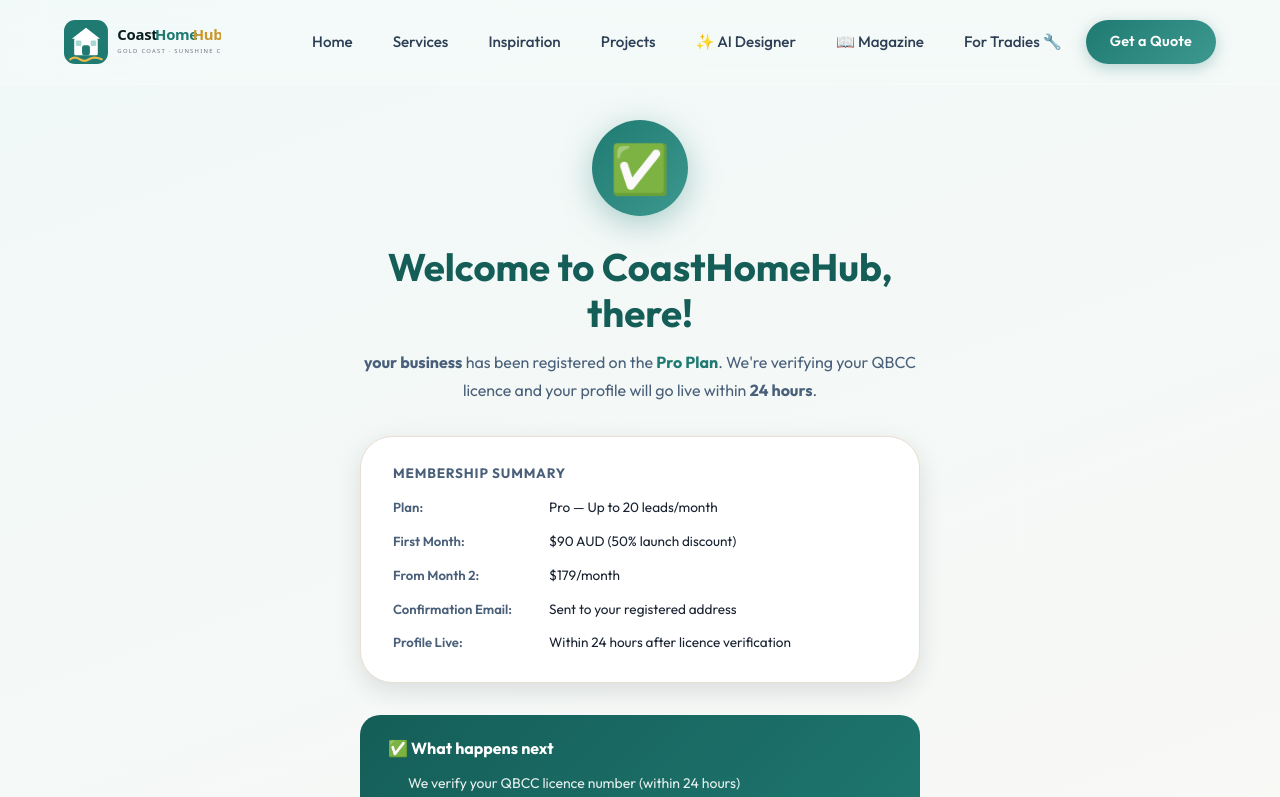
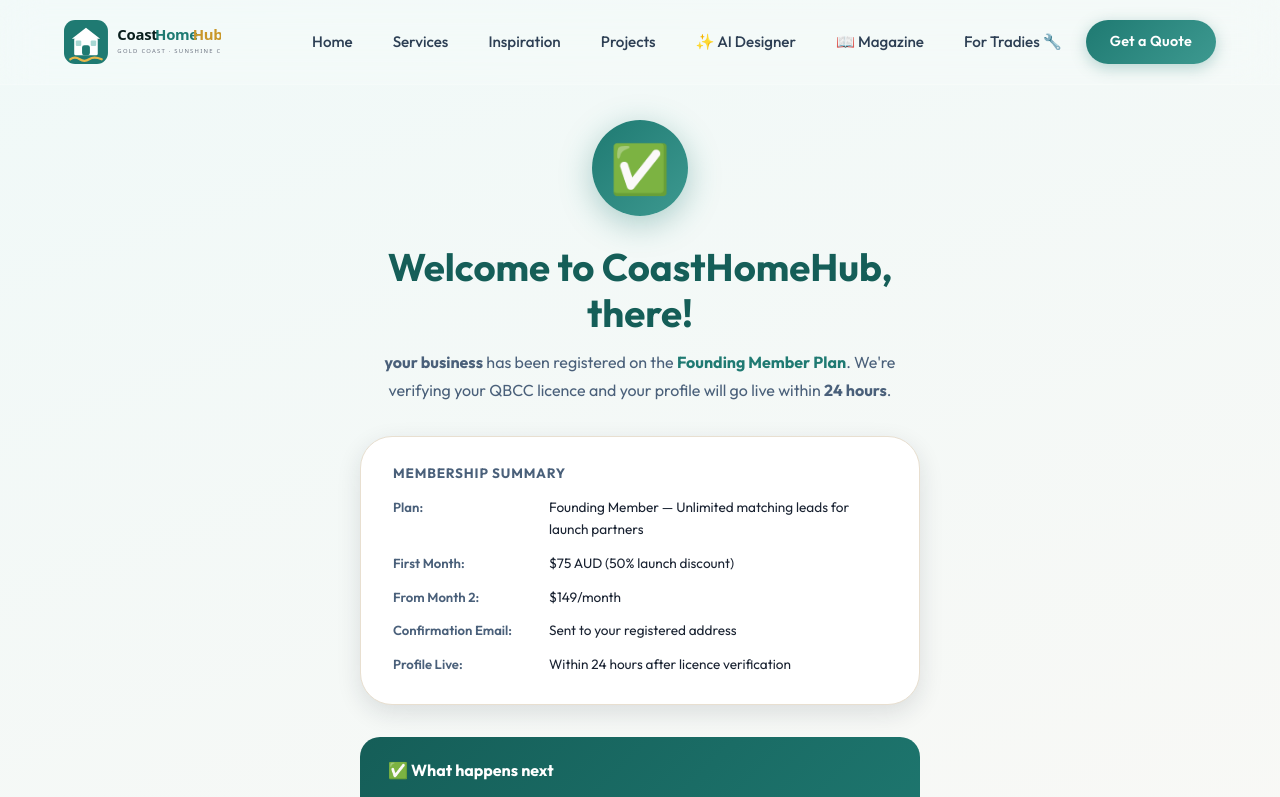
Before and after one commit to eijconstruction0316-cmd/coasthomehub, a Next.js app: page /tradies/register/success in a window 1280 px wide. Shown: the top 797 px of the page. Built offline with nearby package versions, Linux system fonts and the light colour scheme.

Commit message:
fix: Align pricing plans on the tradie registration success page with founding member plan

```diff
--- a/src/app/tradies/register/success/page.tsx
+++ b/src/app/tradies/register/success/page.tsx
@@ -1,10 +1,14 @@
 import Link from "next/link";
 
 const planDetails: Record<string, { name: string; price: number; tagline: string }> = {
+  founding: { name: "Founding Member", price: 149, tagline: "Unlimited matching leads for launch partners" },
+  growth: { name: "Growth", price: 249, tagline: "Up to 30 leads/month" },
+  elite: { name: "Elite", price: 399, tagline: "Unlimited matching leads" },
   starter: { name: "Starter", price: 99, tagline: "Up to 5 leads/month" },
   pro: { name: "Pro", price: 179, tagline: "Up to 20 leads/month" },
   premium: { name: "Premium", price: 299, tagline: "Unlimited leads" },
 };
+
 
 function safeDecodeParam(value: string | undefined, fallback: string) {
   if (!value) return fallback;
@@ -21,7 +25,7 @@
   searchParams: Promise<{ plan?: string; name?: string; business?: string; email?: string }>;
 }) {
   const params = await searchParams;
-  const plan = planDetails[params.plan || "pro"] || planDetails.pro;
+  const plan = planDetails[params.plan || "founding"] || planDetails.founding;
   const name = safeDecodeParam(params.name, "there");
   const business = safeDecodeParam(params.business, "your business");
 
```
